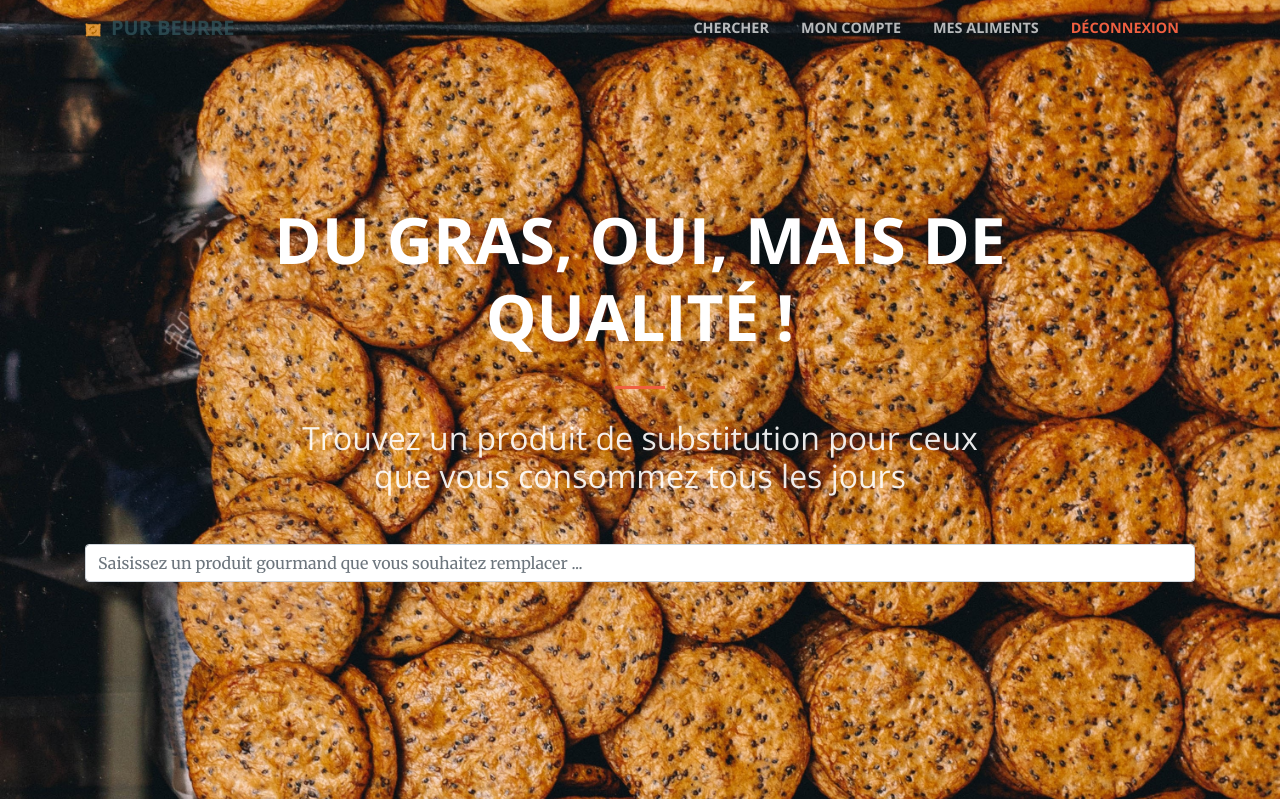
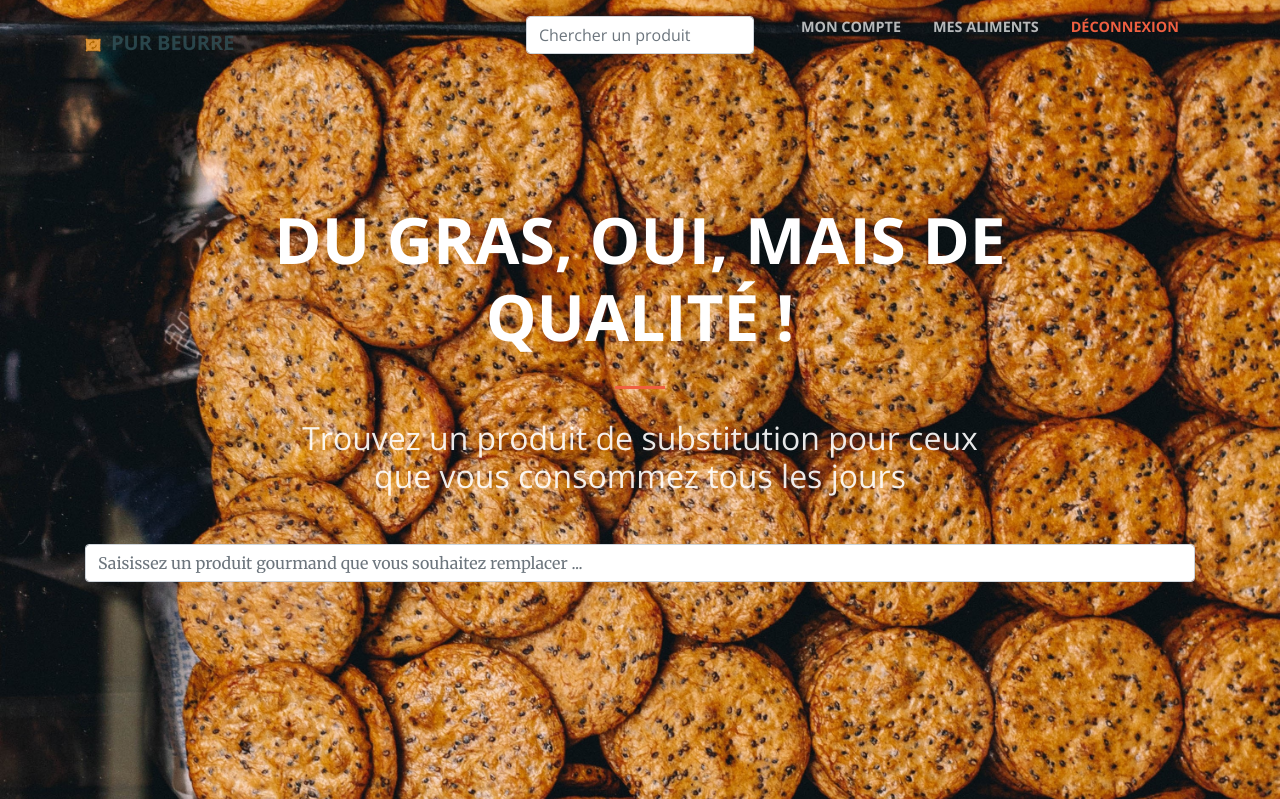
Before and after one commit to lauremenaut/2018_07_31_python_projet_8, a Django app: page / in a window 1280 px wide. Shown: the top 799 px of the page. Run offline with Django 3.2, Linux system fonts and the light colour scheme; some libraries are stand-ins or nearby versions.

Commit message:
delete 'search_form' template (content moved into 'home.html' & '_nav.html')

```diff
--- a/pur_beurre_lm/healthier_food/templates/healthier_food/_nav.html
+++ b/pur_beurre_lm/healthier_food/templates/healthier_food/_nav.html
@@ -9,7 +9,16 @@
     <div class="collapse navbar-collapse" id="navbarResponsive">
       <ul class="navbar-nav ml-auto">
         <li class="nav-item">
-          <a class="nav-link js-scroll-trigger" href="#about">Chercher</a>
+          <a class="nav-link js-scroll-trigger" href="#about">
+
+            <div class="col-md-12 text-center">
+                <form action="{% url 'healthier_food:search' %}" method="get" accept-charset="utf-8">
+                    <div class="form-group">
+                        <input id="searchForm" class="form-control" name="query" placeholder="Chercher un produit">
+                    </div>
+                </form>
+            </div>
+          </a>
         </li>
         <li class="nav-item">
           <a class="nav-link js-scroll-trigger" href="#services">Mon compte</a>
```
